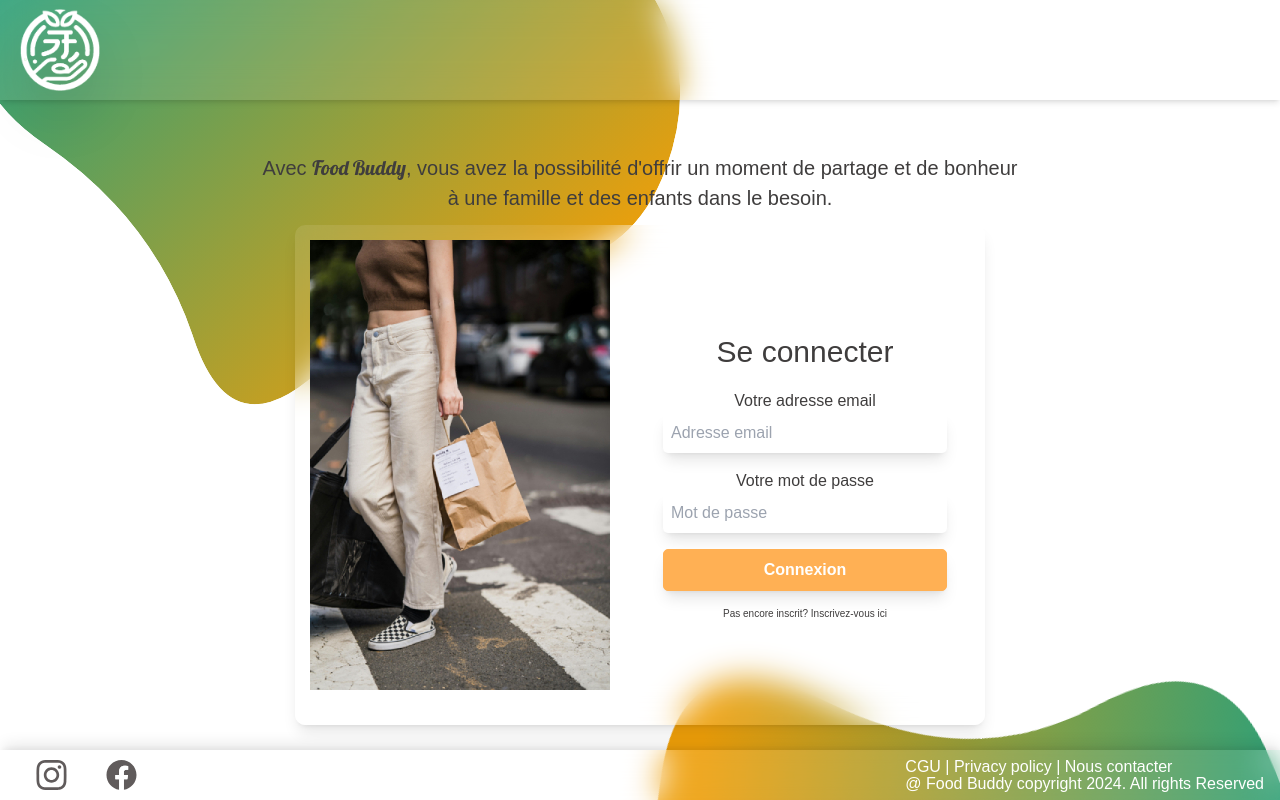
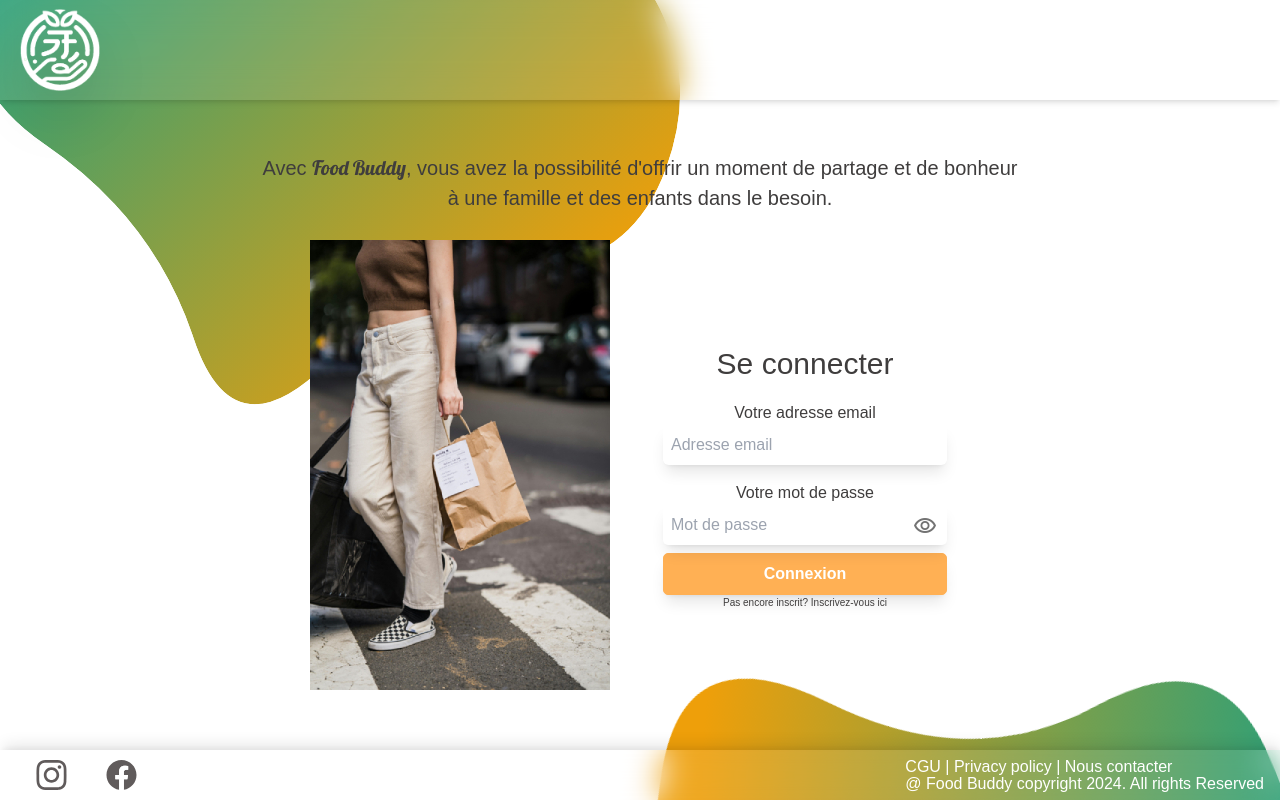
Before and after one commit to Desbiens-Mickael/food_buddy, an Angular app: page /login in a window 1280 px wide. Built offline with nearby package versions, Linux system fonts and the light colour scheme; a web font is replaced by a local one.

Commit message:
eyes css

```diff
--- a/src/app/components/buisness-form/buisness-form.component.css
+++ b/src/app/components/buisness-form/buisness-form.component.css
@@ -2,6 +2,10 @@
   height: 100vh;
   width: 100%;
 } */
+
+* {
+  --width-form: 80%;
+}
 h1 {
   text-align: center;
   color: #3f3d3d;
@@ -16,16 +20,16 @@ input {
   border-radius: 5px;
   height: 30px;
   width: 100%; /*longueur input*/
-  margin-top: 20px; /* Ajusté pour laisser de la place aux messages d'erreur */
   text-align: center;
   line-height: 1;
   color: #3f3d3d;
 }
 
 form {
-  width: 80%; /*longueur pr erreurs*/
+  width: var(--width-form); /*longueur pr erreurs*/
   display: flex;
   flex-direction: column;
+  align-items: center;
   text-align: center;
   margin: auto;
 }
@@ -131,6 +135,36 @@ li:hover {
 invalid-btn {
   background-color: orange;
 }
+
+.field {
+  margin-top: 20px;
+}
+
+div.controlPassword {
+  width: 100%;
+  display: flex;
+  align-items: center;
+  justify-content: center;
+  flex-wrap: wrap;
+
+  .field {
+    position: relative;
+
+    .eyes {
+      position: absolute;
+      right: 5.5px;
+      top: 4px;
+      bottom: 0;
+      /* line-height: 30px;
+      font-size: 30px; */
+    }
+  }
+}
+
+div.field {
+  width: 100%;
+}
+
 @media (max-width: 676px) {
   h1 {
     justify-content: center;
@@ -139,7 +173,7 @@ invalid-btn {
     padding-top: 5px;
   }
   form {
-    width: 60%; /*longueur pr erreurs*/
+    width: 100%; /*longueur pr erreurs*/
     display: flex;
     justify-content: center;
     align-items: center;
@@ -148,15 +182,18 @@ invalid-btn {
   .buttons button {
     width: 100px;
   }
+
+  div.field {
+    width: 80%;
+  }
 }
 
 @media (max-width: 390px) {
   input {
     border: solid 1px rgba(153, 153, 153, 0.194);
     border-radius: 5px;
-    height: 30px;
+    /* height: 30px; */
     width: 100%; /*longueur input*/
-    margin-top: 20px; /* Ajusté pour laisser de la place aux messages d'erreur */
     text-align: center;
     line-height: 1;
     color: #3f3d3d;
@@ -165,8 +202,12 @@ invalid-btn {
     padding-top: 1rem;
     display: flex;
     justify-content: space-around;
+    margin-bottom: 1rem;
   }
   .buttons button {
     width: 100px;
   }
+  div.field {
+    width: 80%;
+  }
 }
--- a/src/app/components/buisness-form/buisness-form.component.html
+++ b/src/app/components/buisness-form/buisness-form.component.html
@@ -92,6 +92,8 @@
                 placeholder="Votre mot de passe"
                 formControlName="password"
               />
+            </div>
+
             <div
               class="errorPassword"
               *ngIf="
@@ -104,15 +106,15 @@
               <small
                 class="error"
                 *ngIf="
-                    userForm.get('password.password')?.errors?.[
-                      'invalidPassword'
-                    ]
+                  userForm.get('password.password')?.errors?.['invalidPassword']
                 "
               >
                 Le mot de passe doit contenir min. 8 caractères, minuscule,
                 chiffre et caractère spécial.
               </small>
             </div>
+            <div class="eyes">
+              <span class="material-symbols-outlined"> visibility </span>
             </div>
           </div>
 
@@ -124,6 +126,7 @@
                 placeholder="Confirmez votre mot de passe"
                 formControlName="confirmPassword"
               />
+
               <div
                 *ngIf="
                   userForm.get('password.confirmPassword')?.invalid &&
@@ -149,6 +152,9 @@
                   >Les mots de passe ne correspondent pas.</small
                 >
               </div>
+            </div>
+            <div class="eyes">
+              <span class="material-symbols-outlined"> visibility </span>
             </div>
           </div>
         </div>
--- a/src/app/components/user-form/user-form.component.css
+++ b/src/app/components/user-form/user-form.component.css
@@ -81,6 +81,7 @@ button {
   width: 80%;
 }
 
+/* cursor in input error */
 input:focus {
   outline: none;
   box-shadow: 0 0 0 1px rgb(220, 38, 38);
@@ -118,6 +119,21 @@ input:focus {
   justify-content: space-between !important;
 }
 
+.addeyes {
+  position: relative;
+  width: 100%;
+  display: flex;
+  border-radius: 5px;
+  border-color: #3f3d3d;
+}
+.eyes {
+  position: absolute;
+  right: 1.5%;
+  padding-top: 1.5rem;
+  cursor: pointer;
+  color: hsl(0, 1%, 63%);
+}
+
 @media (min-width: 410px) and (max-width: 676px) {
   .main {
     width: 100%;
--- a/src/app/components/user-form/user-form.component.html
+++ b/src/app/components/user-form/user-form.component.html
@@ -90,12 +90,19 @@
 
         <div class="controlPassword" formGroupName="password">
           <!-- input error PASSWORD -->
+          <div class="addeyes">
             <input
               class="input"
               type="password"
               placeholder="Votre mot de passe"
               formControlName="password"
             />
+
+            <div class="eyes">
+              <span class="material-symbols-outlined"> visibility </span>
+            </div>
+          </div>
+
           <div class="field">
             <div class="control">
               <div
@@ -122,12 +129,19 @@
             </div>
           </div>
           <!-- input error CONFIRM PASSWORD -->
+          <div class="addeyes">
             <input
               class="input"
               type="password"
               placeholder="Confirmez votre mot de passe"
               formControlName="confirmPassword"
             />
+
+            <div class="eyes">
+              <span class="material-symbols-outlined"> visibility </span>
+            </div>
+          </div>
+
           <div class="field">
             <div class="control">
               <div
--- a/src/app/components/user-form/user-form.component.ts
+++ b/src/app/components/user-form/user-form.component.ts
@@ -14,6 +14,8 @@ import * as Valid from '../../shared/validator/validator';
   styleUrls: ['./user-form.component.css'],
 })
 export class UserFormComponent {
+  isHidden = true;
+
   private formBuilder = inject(FormBuilder);
   private userService = inject(UserService);
   private router = inject(Router);
--- a/src/app/pages/public/login/login.component.css
+++ b/src/app/pages/public/login/login.component.css
@@ -65,6 +65,32 @@
   padding-right: 0.5rem;
 }
 
+/* .eyespassword {
+  width: 100%;
+  position: relative;
+  margin-bottom: 0.5rem;
+  border-radius: 5px;
+} */
+
+.eyespassword > input {
+  border-radius: 5px;
+}
+
+.shadow-lg1 {
+  position: relative;
+}
+
+.material-symbols-outlined {
+  position: absolute;
+}
+
+.eyes {
+  position: absolute;
+  top: 0;
+  right: 12%;
+  padding-top: 0.6rem;
+}
+
 form {
   display: flex;
   flex-direction: column;
@@ -73,7 +99,6 @@ form {
 
 form div > input {
   width: 100%;
-  border-radius: 5px;
   padding: 0.5rem;
 }
 
@@ -87,6 +112,7 @@ button {
   color: white;
   padding-top: 0.5rem;
   padding-bottom: 0.5rem;
+  margin-top: 0.5rem;
   font-weight: bold;
   font-size: 1rem;
 }
--- a/src/app/pages/public/login/login.component.html
+++ b/src/app/pages/public/login/login.component.html
@@ -7,7 +7,7 @@
     </p>
   </div>
 
-  <div class="box shadow-lg bg-white/10 backdrop-blur-lg">
+  <div class="box">
     <div class="container1">
       <div class="livraison_picture">
         <img src="assets/Livraison_kraft.jpg" alt="livraison_kraft" />
@@ -20,17 +20,17 @@
       </div>
 
       <form #myform="ngForm" [formGroup]="loginForm" (ngSubmit)="onSubmit()">
-        <div>
+        <div class="email">
           <label for="email_user">Votre adresse email </label>
           <input
             [ngClass]="
               email?.invalid && (email?.dirty || email?.touched)
-                ? 'text-red-600 placeholder:text-red-600 border border-red-600 ring-1 ring-red-600 outline-offset-2 outline-red-600 focus-visible:outline-red-600 focus:outline-none focus:border-red-600 focus:ring-red-600'
+                ? 'text-red-600 placeholder:text-red-600 border border-red-600 rounded-md'
                 : ''
             "
             placeholder="Adresse email"
             formControlName="email"
-            class="shadow-lg"
+            class="shadow-lg bg-white/10 backdrop-blur-lg rounded-md"
             name="email_user"
             type="email"
           />
@@ -42,27 +42,61 @@
           </div>
         </div>
 
-        <div>
+        <div class="password">
           <label for="motdepasse">Votre mot de passe </label>
+
+          <div class="eyespassword relative">
             <input
               [ngClass]="
                 password?.invalid && (password?.dirty || password?.touched)
-                ? 'text-red-600 placeholder:text-red-600 border border-red-600 ring-1 ring-red-600 outline-offset-2 outline-red-600 focus-visible:outline-red-600 focus:outline-none focus:border-red-600 focus:ring-red-600'
+                  ? 'text-red-600 placeholder:text-red-600 border border-red-600 rounded-md'
                   : ''
               "
               placeholder="Mot de passe"
               formControlName="password"
               class="shadow-lg"
               name="motdepasse"
-            type="text"
+              [type]="isHidden ? 'password' : 'text'"
             />
+
+            <div
+              class="eyes"
+              [ngClass]="
+                password?.invalid && (password?.dirty || password?.touched)
+                  ? 'text-red-600'
+                  : 'text-neutral-500'
+              "
+            >
+              <span
+                [attr.aria-hidden]="true"
+                title="afficher le code"
+                class="material-symbols-outlined cursor-pointer"
+                *ngIf="isHidden"
+                (keyup)="toggle()"
+                (click)="toggle()"
+              >
+                visibility
+              </span>
+
+              <span
+                [attr.aria-hidden]="true"
+                title="cacher le code"
+                class="material-symbols-outlined cursor-pointer"
+                *ngIf="!isHidden"
+                (keyup)="toggle()"
+                (click)="toggle()"
+              >
+                visibility_off
+              </span>
+            </div>
+          </div>
+
           <div
             *ngIf="password?.invalid && (password?.dirty || password?.touched)"
             class="text-white bg-red-300 text-main font-semibold mt-2 rounded-md py-2"
           >
             <div *ngIf="password?.errors?.['required']">
               Mot de passe requis
-            </div>
             </div>
           </div>
 
@@ -74,7 +108,7 @@
           >
             Connexion
           </button>
-      </form>
+          <!-- </form> -->
 
           <div class="deja_inscrit">
             <a [routerLink]="['/register']"
@@ -82,5 +116,33 @@
             >
           </div>
         </div>
+        <!-- </div> -->
+        <!-- </div> -->
+      </form>
     </div>
   </div>
+</div>
+
+<!-- <div class="eyes bg-white/10 backdrop-blur-lg rounded-sm">
+  <span
+    [attr.aria-hidden]="true"
+    title="afficher le code"
+    class="material-symbols-outlined cursor-pointer"
+    *ngIf="isHidden"
+    (keyup)="toggle()"
+    (click)="toggle()"
+  >
+    visibility
+  </span>
+
+  <span
+    [attr.aria-hidden]="true"
+    title="cacher le code"
+    class="material-symbols-outlined cursor-pointer"
+    *ngIf="!isHidden"
+    (keyup)="toggle()"
+    (click)="toggle()"
+  >
+    visibility_off
+  </span>
+  </div> -->
--- a/src/app/pages/public/login/login.component.ts
+++ b/src/app/pages/public/login/login.component.ts
@@ -21,6 +21,7 @@ import { AuthService } from '../../../shared/services/auth.service';
 export class LoginComponent implements OnInit {
   loginForm!: FormGroup;
   error: string | null = null;
+  isHidden = true;
 
   private fb = inject(FormBuilder);
   private router = inject(Router);
@@ -58,4 +59,7 @@ export class LoginComponent implements OnInit {
       });
     }
   }
+  toggle() {
+    this.isHidden = !this.isHidden;
+  }
 }
```
Lines whose indentation alone changed are shown as unchanged.
